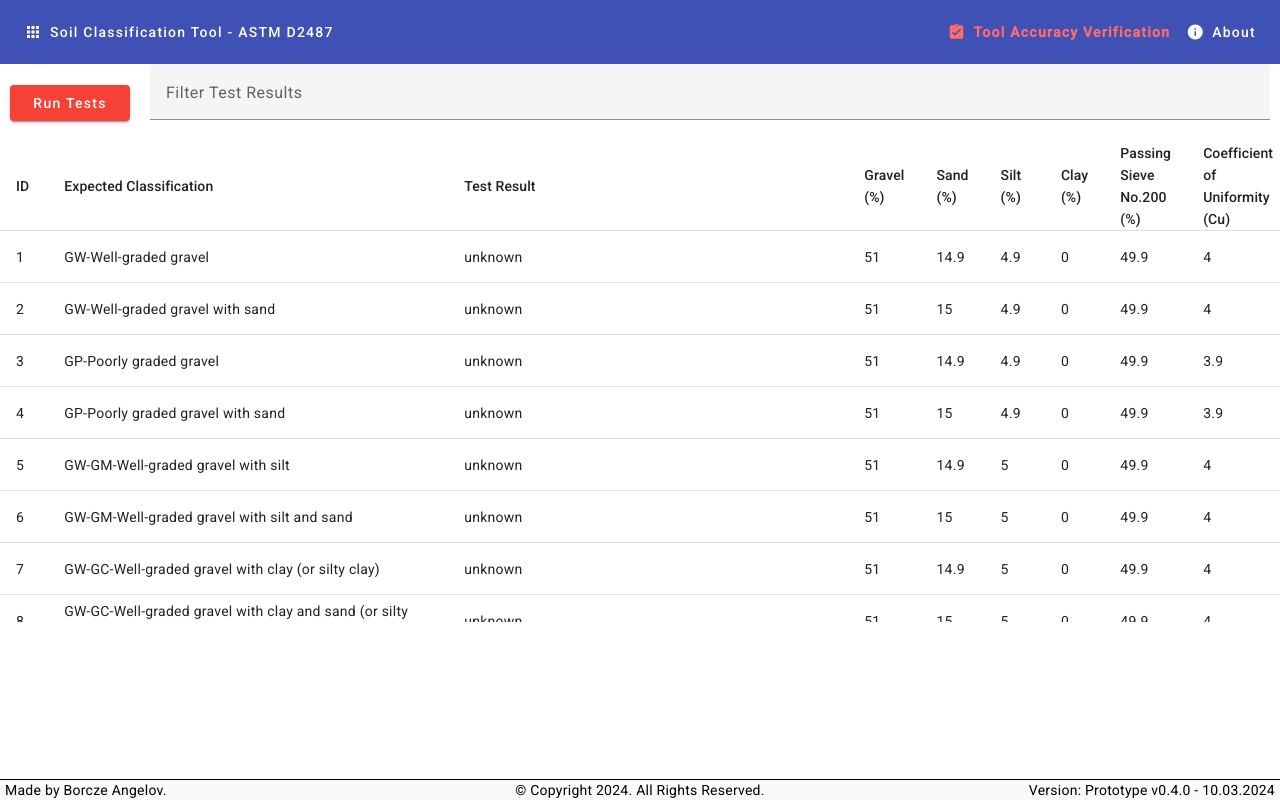
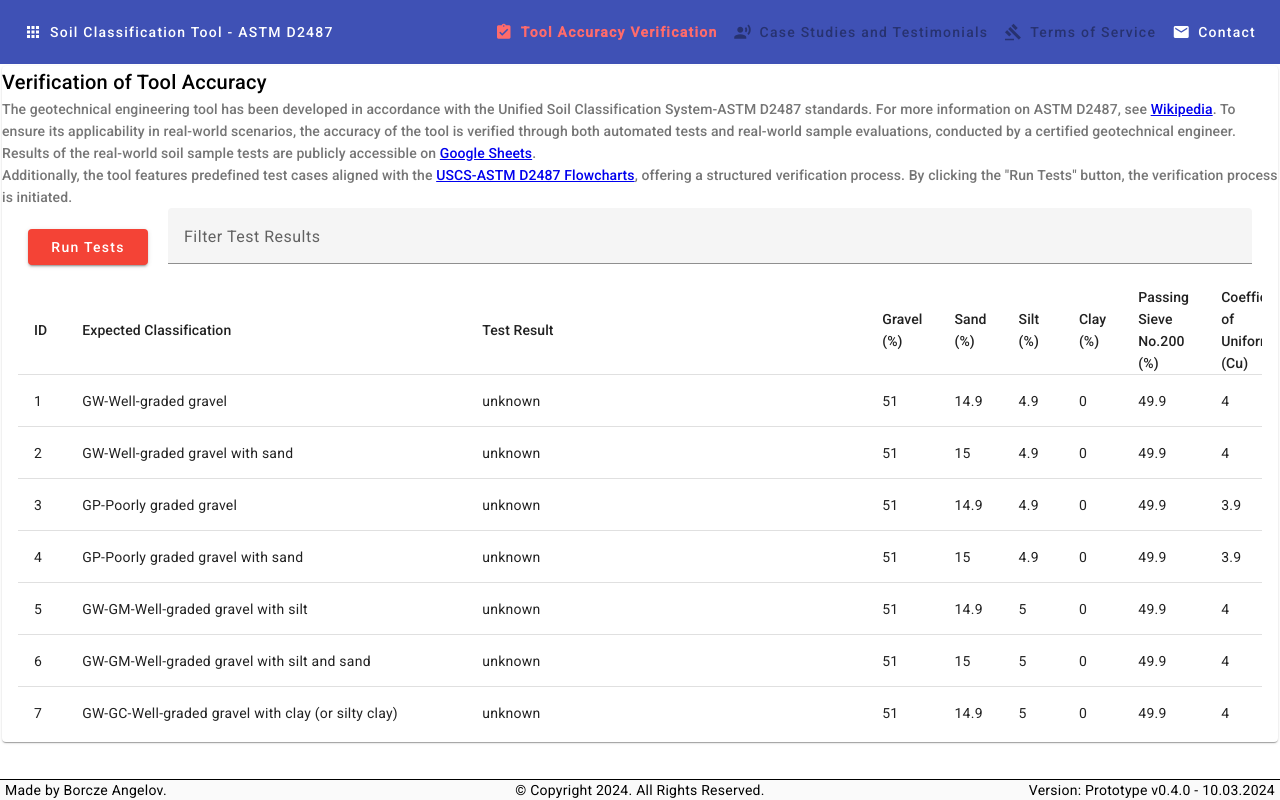
Before and after one commit to BorczeAngelov/SoilClassificationTool-D2487, an Angular app in the folder soil-classification-tool-d2487/: page /verification in a window 1280 px wide. Built offline with nearby package versions, Linux system fonts and the light colour scheme.

Commit message:
update description in the verification-dashboard

```diff
--- a/soil-classification-tool-d2487/src/app/app.component.html
+++ b/soil-classification-tool-d2487/src/app/app.component.html
@@ -13,10 +13,26 @@
         Tool Accuracy Verification
       </a>
 
+      <a mat-button disabled>
+        <mat-icon>record_voice_over</mat-icon>
+        Case Studies and Testimonials
+      </a>
+
+      <!-- <a mat-button disabled>
+        <mat-icon>question_answer</mat-icon>
+        FAQs
+      </a> -->
+
+      <a mat-button disabled>
+        <mat-icon>gavel</mat-icon>
+        Terms of Service
+      </a>
+
       <a mat-button routerLink="/about" routerLinkActive="active-link">
-        <mat-icon>info</mat-icon>
-        About
+        <mat-icon>email</mat-icon>
+        Contact
       </a>
+
     </nav>
   </mat-toolbar>
 
--- a/soil-classification-tool-d2487/src/app/tests/verification-dashboard/verification-dashboard.component.html
+++ b/soil-classification-tool-d2487/src/app/tests/verification-dashboard/verification-dashboard.component.html
@@ -1,3 +1,32 @@
+<mat-card style="margin: 2px 2px;">
+    <mat-card-title>Verification of Tool Accuracy</mat-card-title>
+
+    <mat-card-subtitle>
+        The geotechnical engineering tool has been developed in accordance with the Unified Soil Classification
+        System-ASTM D2487 standards. For more information on ASTM D2487, see <a
+            href="https://en.wikipedia.org/wiki/Unified_Soil_Classification_System" target="_blank">Wikipedia</a>.
+
+        To ensure its applicability in real-world scenarios, the accuracy of the tool is
+        verified through both automated tests and real-world sample evaluations, conducted by a certified
+        geotechnical engineer.
+    </mat-card-subtitle>
+
+    <mat-card-subtitle>
+        Results of the real-world soil sample tests are publicly accessible on <a
+            href="https://docs.google.com/spreadsheets/d/1_v1mAbaQhiE_lk8hwjeohYvInF1x3JcYkJQ7lEn2MLo/edit#gid=0" target="_blank">Google
+            Sheets</a>.
+    </mat-card-subtitle>
+
+    <mat-card-subtitle>
+        Additionally, the tool features predefined test cases aligned with the <a
+            href="https://github.com/BorczeAngelov/SoilClassificationTool-D2487/blob/main/misc/USCS_Viber_18112023.pdf" target="_blank">USCS-ASTM
+            D2487 Flowcharts</a>,
+        offering a structured verification process. By clicking the "Run Tests" button, the verification process
+        is initiated.
+    </mat-card-subtitle>
+
+    <mat-card-content>
+
         <div style="display: flex; align-items: center; justify-content: space-between;">
             <button mat-raised-button (click)="runTestCases()" color="warn"
                 style="min-width: 120px; margin-left: 10px; vertical-align: middle;">Run Tests</button>
@@ -7,7 +36,7 @@
             </mat-form-field>
         </div>
 
-<div style="height: 60vh; overflow-y: auto;">
+        <div style="height: 55vh; overflow-y: auto;">
             <table mat-table [dataSource]="dataSource" class="mat-elevation-z8">
                 <ng-container matColumnDef="id" sticky="true">
                     <th mat-header-cell *matHeaderCellDef style="max-width: 15px;">ID</th>
@@ -83,8 +112,7 @@
 
                 <!-- Table Row Definitions -->
                 <tr mat-header-row *matHeaderRowDef="displayedColumns; sticky: true"></tr>
-        <tr mat-row *matRowDef="let row; columns: displayedColumns;"
-        [ngStyle]="{
+                <tr mat-row *matRowDef="let row; columns: displayedColumns;" [ngStyle]="{
             'background-color': row.hasTestedPassed === false ? '#ffcccc' : row.hasTestedPassed === true ? '#ccffcc' : 'inherit'
           }"></tr>
 
@@ -95,3 +123,6 @@
             </table>
 
         </div>
+
+    </mat-card-content>
+</mat-card>
```
Lines whose indentation alone changed are shown as unchanged.
